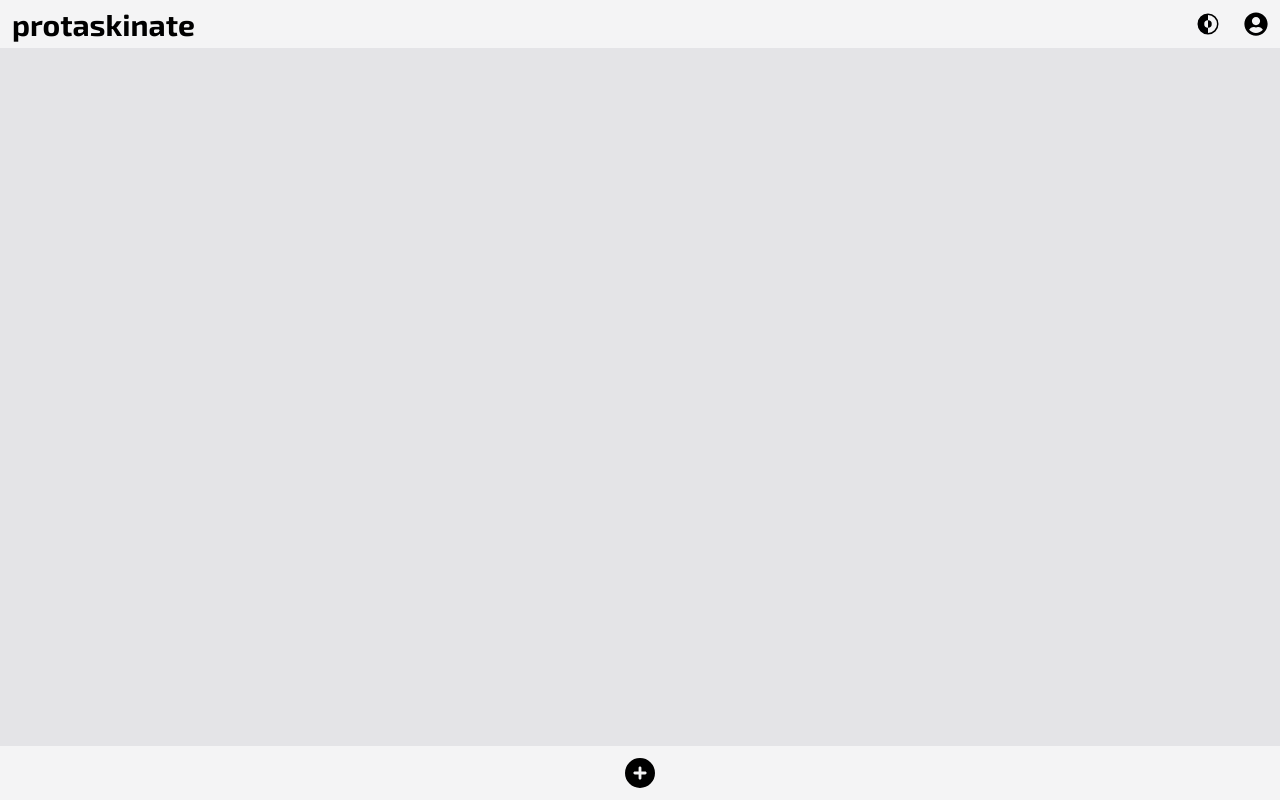
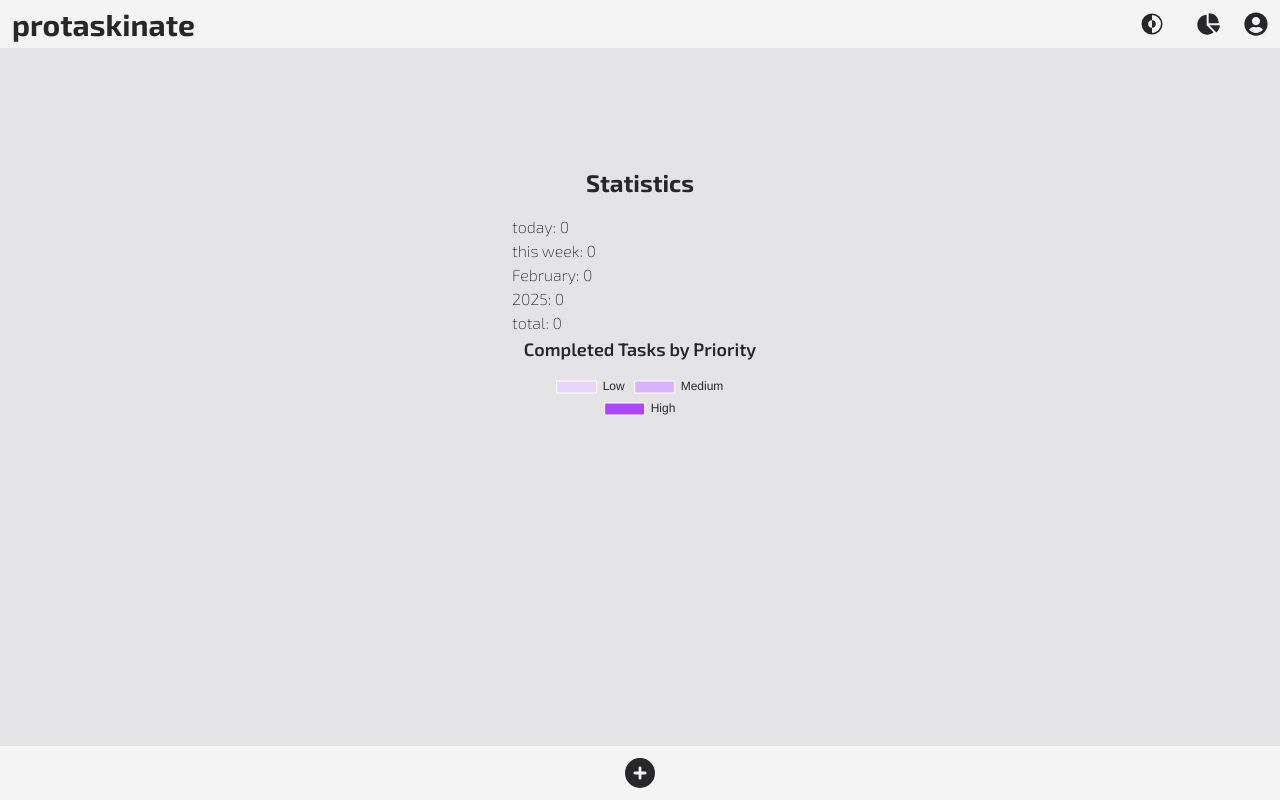
Before and after one commit to cassianebel/protaskinate, a React (Vite) app: page /stats in a window 1280 px wide. Built offline with nearby package versions, Linux system fonts and the light colour scheme; no server answers.

Commit message:
start stats page

```diff
--- a/package.json
+++ b/package.json
@@ -13,11 +13,14 @@
     "@dnd-kit/core": "^6.3.1",
     "@dnd-kit/sortable": "^10.0.0",
     "@tailwindcss/vite": "^4.0.8",
+    "chart.js": "^4.4.8",
     "clsx": "^2.1.1",
+    "date-fns": "^4.1.0",
     "firebase": "^11.3.1",
     "firebase-tools": "^13.31.2",
     "firestore": "^1.1.6",
     "react": "^19.0.0",
+    "react-chartjs-2": "^5.3.0",
     "react-dom": "^19.0.0",
     "react-firebase-hooks": "^5.1.1",
     "react-icons": "^5.5.0",
--- a/src/App.jsx
+++ b/src/App.jsx
@@ -9,10 +9,11 @@ import Home from "./Components/Home";
 import Profile from "./Components/Profile";
 import { IoInvertMode } from "react-icons/io5";
 import { FaUserCircle } from "react-icons/fa";
-import { FaCirclePlus } from "react-icons/fa6";
+import { FaCirclePlus, FaChartPie } from "react-icons/fa6";
 import CreateTaskForm from "./Components/CreateTaskForm";
 import EditTaskForm from "./Components/EditTaskForm";
 import { PriorityColorProvider } from "./Components/PriorityColorContext.jsx";
+import Stats from "./Components/Stats.jsx";
 
 function App() {
   const [theme, setTheme] = useState("light");
@@ -36,9 +37,9 @@ function App() {
   };
 
   return (
-    <PriorityColorProvider>
+    <PriorityColorProvider user={user}>
       <div className={theme}>
-        <div className="bg-zinc-200 dark:bg-zinc-950 text:zinc-800 dark:text-zinc-200 font-extralight min-h-screen flex flex-col items-center justify-between">
+        <div className="bg-zinc-200 dark:bg-zinc-950 text-zinc-800 dark:text-zinc-200 font-extralight min-h-screen flex flex-col items-center justify-between">
           <header className="sticky top-0 flex items-center justify-between w-full bg-zinc-100 dark:bg-zinc-900 py-1 px-3">
             <h1>
               <NavLink
@@ -48,14 +49,21 @@ function App() {
                 protaskinate
               </NavLink>
             </h1>
-            <nav className="flex items-center gap-2 text-2xl">
-              <button onClick={toggleTheme} className=" px-4 py-2 rounded-full">
+            <nav className="flex items-center gap-6 text-2xl">
+              <button onClick={toggleTheme} className="p-2">
                 <IoInvertMode />
                 <span className="sr-only">Toggle Theme</span>
               </button>
-              <NavLink to="/profile">
-                <FaUserCircle />
-              </NavLink>
+              <div>
+                <NavLink to="/stats">
+                  <FaChartPie />
+                </NavLink>
+              </div>
+              <div>
+                <NavLink to="/profile">
+                  <FaUserCircle />
+                </NavLink>
+              </div>
             </nav>
           </header>
 
@@ -70,6 +78,10 @@ function App() {
               path="/edit/:taskId"
               element={<EditTaskForm user={user} />}
             />
+            <Route
+              path="/stats"
+              element={<Stats user={user} theme={theme} />}
+            />
           </Routes>
           <footer className="sticky bottom-0 w-full bg-zinc-100 dark:bg-zinc-900 p-3 flex items-center justify-center text-3xl">
             <NavLink to="/create">
--- a/src/Components/CreateTaskForm.jsx
+++ b/src/Components/CreateTaskForm.jsx
@@ -3,6 +3,8 @@ import { useNavigate } from "react-router-dom";
 import Input from "./Input";
 import Button from "./Button";
 import { createTask } from "../firestore";
+import clsx from "clsx";
+import { usePriorityColors } from "./PriorityColorContext";
 
 const CreateTaskForm = ({ user }) => {
   const [taskTitle, setTaskTitle] = useState("");
@@ -11,6 +13,7 @@ const CreateTaskForm = ({ user }) => {
   const [taskPriority, setTaskPriority] = useState("low");
   const [taskStatus, setTaskStatus] = useState("to-do");
   const navigate = useNavigate();
+  const { priorityColors } = usePriorityColors();
 
   const handleSubmit = (e) => {
     e.preventDefault();
@@ -87,7 +90,10 @@ const CreateTaskForm = ({ user }) => {
           <div className="grid grid-cols-3 ">
             <div>
               <label
-                className="bg-yellow-200 dark:bg-yellow-500 dark:text-zinc-950 block p-2 mx-2 scale-90 has-[:checked]:scale-110 transition-all duration-300 ease-in-out font-medium rounded-md"
+                className={clsx(
+                  "block p-2 mx-2 scale-90 has-[:checked]:scale-110 transition-all duration-300 ease-in-out font-medium rounded-md low",
+                  priorityColors["low"]
+                )}
                 htmlFor="low"
               >
                 <input
@@ -104,7 +110,10 @@ const CreateTaskForm = ({ user }) => {
             </div>
             <div>
               <label
-                className="bg-orange-300 dark:bg-orange-700 dark:text-white  block p-2 mx-2 scale-90 has-[:checked]:scale-110 transition-all duration-300 ease-in-out font-medium rounded-md"
+                className={clsx(
+                  "block p-2 mx-2 scale-90 has-[:checked]:scale-110 transition-all duration-300 ease-in-out font-medium rounded-md medium",
+                  priorityColors["medium"]
+                )}
                 htmlFor="medium"
               >
                 <input
@@ -121,7 +130,10 @@ const CreateTaskForm = ({ user }) => {
             </div>
             <div>
               <label
-                className="bg-red-400 dark:bg-red-700 dark:text-zinc-50  block p-2 mx-2 scale-90 has-[:checked]:scale-110 transition-all duration-300 ease-in-out font-medium rounded-md"
+                className={clsx(
+                  "block p-2 mx-2 scale-90 has-[:checked]:scale-110 transition-all duration-300 ease-in-out font-medium rounded-md high text-white",
+                  priorityColors["high"]
+                )}
                 htmlFor="high"
               >
                 <input
--- a/src/Components/EditTaskForm.jsx
+++ b/src/Components/EditTaskForm.jsx
@@ -4,6 +4,8 @@ import { fetchTask, updateTask } from "../firestore";
 import Input from "./Input";
 import Button from "./Button";
 import { IoCloseCircleOutline } from "react-icons/io5";
+import clsx from "clsx";
+import { usePriorityColors } from "./PriorityColorContext";
 
 const EditTaskForm = ({ user }) => {
   const { taskId } = useParams();
@@ -14,6 +16,7 @@ const EditTaskForm = ({ user }) => {
   const [taskPriority, setTaskPriority] = useState("low");
   const [taskStatus, setTaskStatus] = useState("to-do");
   const navigate = useNavigate();
+  const { priorityColors } = usePriorityColors();
 
   useEffect(() => {
     if (user) {
@@ -23,7 +26,7 @@ const EditTaskForm = ({ user }) => {
             setTaskOwner(task.data().userId);
             setTaskTitle(task.data().title);
             setTaskDescription(task.data().description || "");
-            setTaskDueDate(task.data().dueDate || null);
+            setTaskDueDate(task.data().dueDate || "");
             setTaskPriority(task.data().priority);
             setTaskStatus(task.data().status);
           } else {
@@ -56,13 +59,17 @@ const EditTaskForm = ({ user }) => {
       lastModifiedTimestamp: new Date(),
     };
 
-    try {
-      await updateTask(taskId, updatedTask);
-      console.log("Task updated successfully!");
-      navigate("/");
-    } catch (error) {
-      console.error("Error updating task:", error);
+    const task = await fetchTask(taskId);
+    if (task.data().status != "completed" && taskStatus == "completed") {
+      updatedTask.completedTimestamp = new Date();
     }
+    if (task.data().status != "in-progress" && taskStatus == "in-progress") {
+      updatedTask.startedTimestamp = new Date();
+    }
+
+    await updateTask(taskId, updatedTask);
+    console.log("Task updated successfully!");
+    navigate("/");
   };
 
   return (
@@ -104,7 +111,10 @@ const EditTaskForm = ({ user }) => {
           <div className="grid grid-cols-3 ">
             <div>
               <label
-                className="bg-yellow-200 dark:bg-yellow-500 dark:text-zinc-950 block p-2 mx-2 scale-90 has-[:checked]:scale-110 transition-all duration-300 ease-in-out font-medium rounded-md"
+                className={clsx(
+                  "block p-2 mx-2 scale-90 has-[:checked]:scale-110 transition-all duration-300 ease-in-out font-medium rounded-md low",
+                  priorityColors["low"]
+                )}
                 htmlFor="low"
               >
                 <input
@@ -121,7 +131,10 @@ const EditTaskForm = ({ user }) => {
             </div>
             <div>
               <label
-                className="bg-orange-300 dark:bg-orange-700 dark:text-white  block p-2 mx-2 scale-90 has-[:checked]:scale-110 transition-all duration-300 ease-in-out font-medium rounded-md"
+                className={clsx(
+                  "block p-2 mx-2 scale-90 has-[:checked]:scale-110 transition-all duration-300 ease-in-out font-medium rounded-md medium",
+                  priorityColors["medium"]
+                )}
                 htmlFor="medium"
               >
                 <input
@@ -138,7 +151,10 @@ const EditTaskForm = ({ user }) => {
             </div>
             <div>
               <label
-                className="bg-red-400 dark:bg-red-700 dark:text-zinc-50  block p-2 mx-2 scale-90 has-[:checked]:scale-110 transition-all duration-300 ease-in-out font-medium rounded-md"
+                className={clsx(
+                  "block p-2 mx-2 scale-90 has-[:checked]:scale-110 transition-all duration-300 ease-in-out font-medium rounded-md high text-white",
+                  priorityColors["high"]
+                )}
                 htmlFor="high"
               >
                 <input
--- /dev/null
+++ b/src/Components/PriorityDonut.jsx
@@ -0,0 +1,62 @@
+import { Doughnut } from "react-chartjs-2";
+import { Chart as ChartJS, ArcElement, Tooltip, Legend } from "chart.js";
+import { usePriorityColors } from "./PriorityColorContext";
+import colorCodes from "../colors";
+
+// Register necessary chart elements
+ChartJS.register(ArcElement, Tooltip, Legend);
+
+const PriorityDonutChart = ({ tasks, theme }) => {
+  const { priorityColors } = usePriorityColors();
+  // Define colors for each priority level
+  const colors = {
+    low: colorCodes[theme + "low" + priorityColors.low],
+    medium: colorCodes[theme + "medium" + priorityColors.medium],
+    high: colorCodes["high" + priorityColors.high],
+  };
+  console.log(colorCodes);
+  // Count tasks by priority
+  const priorityCounts = tasks.reduce(
+    (acc, task) => {
+      acc[task.priority] = (acc[task.priority] || 0) + 1;
+      return acc;
+    },
+    { low: 0, medium: 0, high: 0 }
+  );
+
+  // Data for Chart.js
+  const data = {
+    labels: ["Low", "Medium", "High"],
+    datasets: [
+      {
+        data: [priorityCounts.low, priorityCounts.medium, priorityCounts.high],
+        backgroundColor: [colors.low, colors.medium, colors.high],
+        borderWidth: 1,
+      },
+    ],
+  };
+
+  const options = {
+    plugins: {
+      legend: {
+        labels: {
+          color:
+            theme === "dark"
+              ? "oklch(0.92 0.004 286.32)"
+              : "oklch(0.274 0.006 286.033)",
+        },
+      },
+    },
+  };
+
+  return (
+    <div className="w-64">
+      <h3 className="text-center text-lg font-semibold mb-2">
+        Completed Tasks by Priority
+      </h3>
+      <Doughnut data={data} options={options} />
+    </div>
+  );
+};
+
+export default PriorityDonutChart;
--- /dev/null
+++ b/src/Components/Stats.jsx
@@ -0,0 +1,93 @@
+import { useState, useEffect } from "react";
+import { fetchUsersTasks } from "../firestore";
+import { doc } from "firebase/firestore";
+import { db } from "../firebase";
+import * as dateFns from "date-fns";
+import PriorityDonut from "./PriorityDonut";
+
+const Stats = ({ user, theme }) => {
+  const [loading, setLoading] = useState(true);
+  const [tasks, setTasks] = useState([]);
+  const [completedTasks, setCompletedTasks] = useState([]);
+  const [error, setError] = useState(null);
+  const [totalCompletedTasks, setTotalCompletedTasks] = useState(0);
+  const [totalTasks, setTotalTasks] = useState(0);
+  const [tasksCompletedToday, setTasksCompletedToday] = useState(0);
+  const [tasksCompletedThisWeek, setTasksCompletedThisWeek] = useState(0);
+  const [tasksCompletedThisMonth, setTasksCompletedThisMonth] = useState(0);
+  const [tasksCompletedThisYear, setTasksCompletedThisYear] = useState(0);
+  const [lowPriorityTasks, setLowPriorityTasks] = useState([]);
+  const [mediumPriorityTasks, setMediumPriorityTasks] = useState([]);
+  const [highPriorityTasks, setHighPriorityTasks] = useState([]);
+  const today = new Date();
+
+  useEffect(() => {
+    const fetchTasks = async () => {
+      if (user) {
+        try {
+          const tasks = await fetchUsersTasks(user.uid);
+          setTasks(tasks);
+          setLoading(false);
+        } catch (error) {
+          setError(error.message);
+          setLoading(false);
+        }
+      } else {
+        setLoading(false);
+      }
+    };
+
+    fetchTasks();
+  }, [user]);
+
+  useEffect(() => {
+    if (tasks.length > 0) {
+      let completed = tasks.filter((task) => task.status === "completed");
+      // Sort by completedTimestamp or lastModifiedTimestamp if none (latest first)
+      completed.sort((a, b) => {
+        return b.completedTimestamp - a.completedTimestamp;
+      });
+
+      setCompletedTasks(completed);
+      setTotalCompletedTasks(completed.length);
+      setTotalTasks(tasks.length);
+
+      const completedToday = completed.filter((task) =>
+        dateFns.isToday(task.completedTimestamp.toDate())
+      );
+
+      const completedThisWeek = completed.filter((task) =>
+        dateFns.isSameWeek(task.completedTimestamp.toDate(), today)
+      );
+      const completedThisMonth = completed.filter((task) =>
+        dateFns.isSameMonth(task.completedTimestamp.toDate(), today)
+      );
+      const completedThisYear = completed.filter((task) =>
+        dateFns.isSameYear(task.completedTimestamp.toDate(), today)
+      );
+
+      setTasksCompletedToday(completedToday.length);
+      setTasksCompletedThisWeek(completedThisWeek.length);
+      setTasksCompletedThisMonth(completedThisMonth.length);
+      setTasksCompletedThisYear(completedThisYear.length);
+    }
+  }, [tasks]);
+
+  return (
+    <div>
+      <h2 className="text-2xl text-center font-bold mb-4">Statistics</h2>
+      <p>today: {tasksCompletedToday}</p>
+      <p>this week: {tasksCompletedThisWeek}</p>
+      <p>
+        {dateFns.format(today, "MMMM")}: {tasksCompletedThisMonth}
+      </p>
+      <p>
+        {dateFns.format(today, "y")}: {tasksCompletedThisYear}
+      </p>
+      <p>total: {totalCompletedTasks}</p>
+      <PriorityDonut tasks={completedTasks} theme={theme} />
+    </div>
+  );
+};
+
+export default Stats;
--- a/src/Components/TaskCard.jsx
+++ b/src/Components/TaskCard.jsx
@@ -18,7 +18,8 @@ const TaskCard = ({ task }) => {
       className={clsx(
         "ps-4 my-6 rounded-md shadow-md",
         priorityColors[task.priority],
-        task.priority
+        task.priority,
+        task.status === "completed" && "opacity-50"
       )}
     >
       <div className="flex gap-2 w-full bg-zinc-100 dark:bg-zinc-900 p-4 border-2 dark:border-1 rounded-lg">
--- /dev/null
+++ b/src/colors.js
@@ -0,0 +1,49 @@
+const colorCodes = {
+  lightlowyellow: "oklch(0.945 0.129 101.54)",
+  darklowyellow: "oklch(0.286 0.066 53.813)",
+  lightmediumyellow: "oklch(0.905 0.182 98.111)",
+  darkmediumyellow: "oklch(0.476 0.114 61.907)",
+  highyellow: "oklch(0.795 0.184 86.047)",
+  lightloworange: "oklch(0.901 0.076 70.697)",
+  darkloworange: "oklch(0.266 0.079 36.259)",
+  lightmediumorange: "oklch(0.837 0.128 66.29)",
+  darkmediumorange: "oklch(0.47 0.157 37.304)",
+  highorange: "oklch(0.705 0.213 47.604)",
+  lightlowred: "oklch(0.885 0.062 18.334)",
+  darklowred: "oklch(0.258 0.092 26.042)",
+  lightmediumred: "oklch(0.808 0.114 19.571)",
+  darkmediumred: "oklch(0.444 0.177 26.899)",
+  highred: "oklch(0.637 0.237 25.331)",
+  lightlowfuchsia: "oklch(0.903 0.076 319.62)",
+  darklowfuchsia: "oklch(0.293 0.136 325.661)",
+  lightmediumfuchsia: "oklch(0.833 0.145 321.434)",
+  darkmediumfuchsia: "oklch(0.452 0.211 324.591)",
+  highfuchsia: "oklch(0.667 0.295 322.15)",
+  lightlowpurple: "oklch(0.902 0.063 306.703)",
+  darklowpurple: "oklch(0.291 0.149 302.717)",
+  lightmediumpurple: "oklch(0.827 0.119 306.383)",
+  darkmediumpurple: "oklch(0.438 0.218 303.724)",
+  highpurple: "oklch(0.627 0.265 303.9)",
+  lightlowblue: "oklch(0.882 0.059 254.128)",
+  darklowblue: "oklch(0.282 0.091 267.935)",
+  lightmediumblue: "oklch(0.809 0.105 251.813)",
+  darkmediumblue: "oklch(0.424 0.199 265.638)",
+  highblue: "oklch(0.623 0.214 259.815)",
+  lightlowteal: "oklch(0.91 0.096 180.426)",
+  darklowteal: "oklch(0.277 0.046 192.524)",
+  lightmediumteal: "oklch(0.855 0.138 181.071)",
+  darkmediumteal: "oklch(0.437 0.078 188.216)",
+  highteal: "oklch(0.704 0.14 182.503)",
+  lightlowgreen: "oklch(0.925 0.084 155.995)",
+  darklowgreen: "oklch(0.266 0.065 152.934)",
+  lightmediumgreen: "oklch(0.871 0.15 154.449)",
+  darkmediumgreen: "oklch(0.448 0.119 151.328)",
+  highgreen: "oklch(0.723 0.219 149.579)",
+  lightlowlime: "oklch(0.938 0.127 124.321)",
+  darklowlime: "oklch(0.274 0.072 132.109)",
+  lightmediumlime: "oklch(0.897 0.196 126.665)",
+  darkmediumlime: "oklch(0.453 0.124 130.933)",
+  highlime: "oklch(0.768 0.233 130.85)",
+};
+
+export default colorCodes;
```
Also changed, not shown: src/Components/Home.jsx (+27 -6 lines), src/Components/PriorityColorContext.jsx (+18 -2 lines), 1 other file (tests, documents, lock files or other folders).
